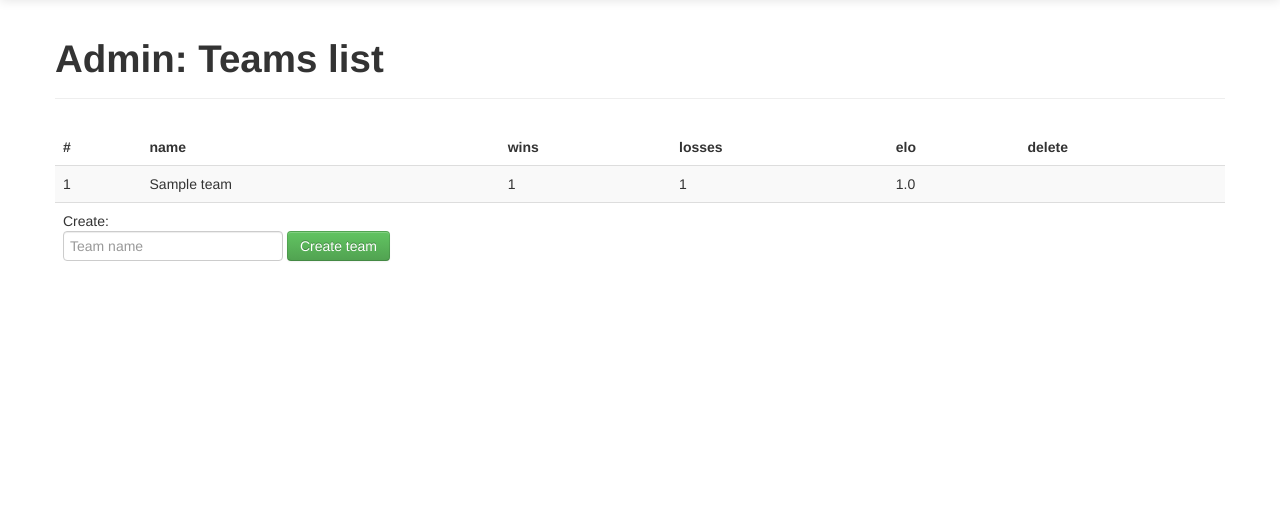
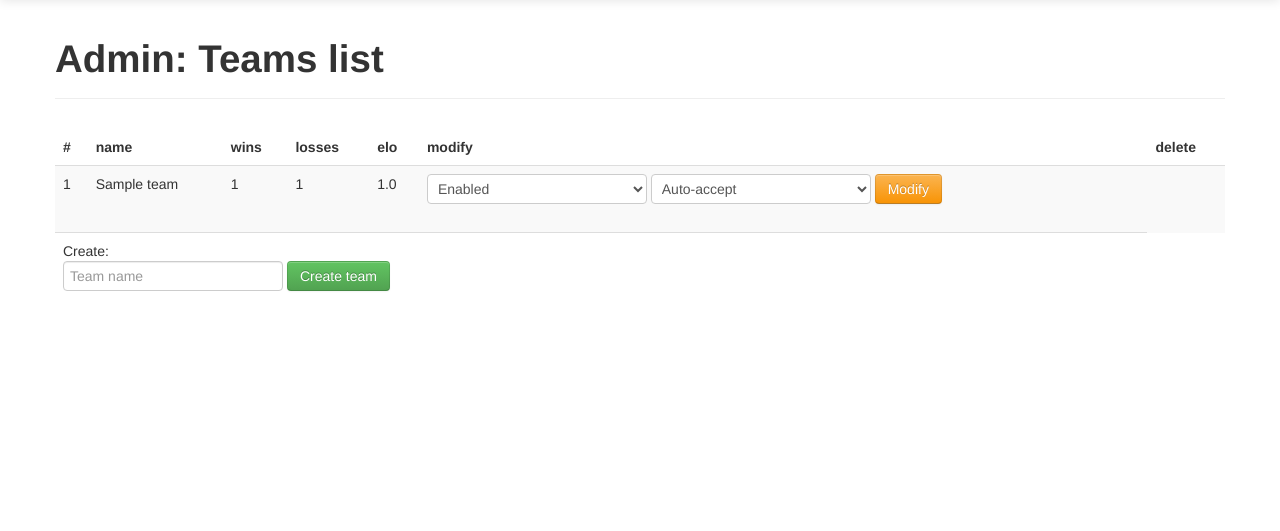
Before and after one commit to mitpokerbots/scrimmage, a Flask app: template scrimmage/templates/admin/teams.html in a window 1280 px wide. Shown: the part 41-572 px from the top of the page. Run offline with Flask 2, Linux system fonts and the light colour scheme; the template is opened without the code that fills it: values that come from a table or form of the project are taken from there, others are empty; tables that the repository leaves empty hold one stand-in row (values such as "Sample post"); some libraries are stand-ins or nearby versions.

Commit message:
Add disabling people and auto-accepting matches for certain teams

```diff
--- a/scrimmage/models.py
+++ b/scrimmage/models.py
@@ -84,6 +84,8 @@ class Team(db.Model):
   wins = db.Column(db.Integer)
   losses = db.Column(db.Integer)
   current_bot_id = db.Column(db.Integer, db.ForeignKey('bots.id'))
+  is_disabled = db.Column(db.Boolean, default=False)
+  must_autoaccept = db.Column(db.Boolean, default=False)
 
   bots = db.relationship("Bot", back_populates="team", primaryjoin=(id == Bot.team_id))
   current_bot = db.relationship("Bot", foreign_keys=current_bot_id)
@@ -100,10 +102,10 @@ class Team(db.Model):
             len(self.bots) == 0)
 
   def can_challenge(self):
-    return self.current_bot is not None
+    return self.current_bot is not None and not self.is_disabled
 
   def can_be_challenged(self):
-    return self.current_bot is not None
+    return self.current_bot is not None and not self.is_disabled
 
   def set_current_bot(self, bot):
     assert bot.team == self
@@ -146,6 +148,9 @@ class GameRequest(db.Model):
     self.challenger = challenger
     self.opponent = opponent
     self.status = GameRequestStatus.challenged
+
+  def should_autoaccept(self):
+    return self.opponent.must_autoaccept or (self.opponent.elo > self.challenger.elo)
 
   def friendly_status(self):
     if self.status == GameRequestStatus.challenged:
--- a/scrimmage/templates/admin/teams.html
+++ b/scrimmage/templates/admin/teams.html
@@ -13,6 +13,7 @@
         <th>wins</th>
         <th>losses</th>
         <th>elo</th>
+        <th>modify</th>
         <th>delete</th>
       </tr>
     </thead>
@@ -25,6 +26,19 @@
           <td>{{ team.losses }}</td>
           <td>{{ team.elo }}</td>
           <td>
+            <form class="form-inline" action="{{ url_for('admin_team_modify', team_id=team.id) }}" method="POST">
+              <select name="is_disabled">
+                <option value="no" {% if not team.is_disabled %} selected {% endif %}>Enabled</option>
+                <option value="yes" {% if team.is_disabled %} selected {% endif %}>Disabled</option>
+              </select>
+              <select name="must_autoaccept">
+                <option value="no" {% if not team.must_autoaccept %} selected {% endif %}>Doesn't auto-accept</option>
+                <option value="yes" {% if team.must_autoaccept %} selected {% endif %}>Auto-accept</option>
+              </select>
+              <input type="submit" class="btn btn-warning" value="Modify">
+            </form>
+          </td>
+          <td>
             {% if team.can_be_deleted() %}
               <form class="form-inline" action="{{ url_for('admin_team_delete', team_id=team.id) }}" method="POST">
                 <input type="submit" class="btn btn-danger" value="Delete team">
@@ -32,7 +46,7 @@
             {% endif %}
           </td>
       {% else %}
-        <tr><td colspan=6>No teams yet, create one below</td></tr>
+        <tr><td colspan=7>No teams yet, create one below</td></tr>
       {% endfor %}
     </tbody>
     <tfoot>
--- a/scrimmage/user/index.py
+++ b/scrimmage/user/index.py
@@ -12,7 +12,7 @@ def index():
     return render_template('logged_out.html', message="Please log in to continue", recent_games=recent_games)
   elif not g.team:
     return render_template('logged_out.html', message="Thanks for logging in. Unfortuantely, you do not have a team, so this page is hidden.", recent_games=recent_games)
-  teams = Team.query.all()
+  teams = Team.query.filter(Team.is_disabled == False).all()
   challengeable_teams = [team for team in teams if team != g.team and team.can_be_challenged()]
   return render_template('homepage.html',
                          teams=teams,
@@ -33,10 +33,10 @@ def challenge():
   g_request = GameRequest(g.team, team)
   db.session.add(g_request)
 
-  if team.elo > g.team.elo:
+  if g_request.should_autoaccept():
     game = g_request.accept()
     db.session.add(game)
-    set_flash("Challenged {}. Since they are higher ELO, the game is now in the queue".format(g_request.opponent.name))
+    set_flash("Challenged {}. The game is now in the queue".format(g_request.opponent.name))
     db.session.commit()
     game.spawn()
   else:
```
Also changed, not shown: scrimmage/admin/teams.py (+9 -0 lines), scrimmage/templates/homepage.html (+17 -1 lines).
